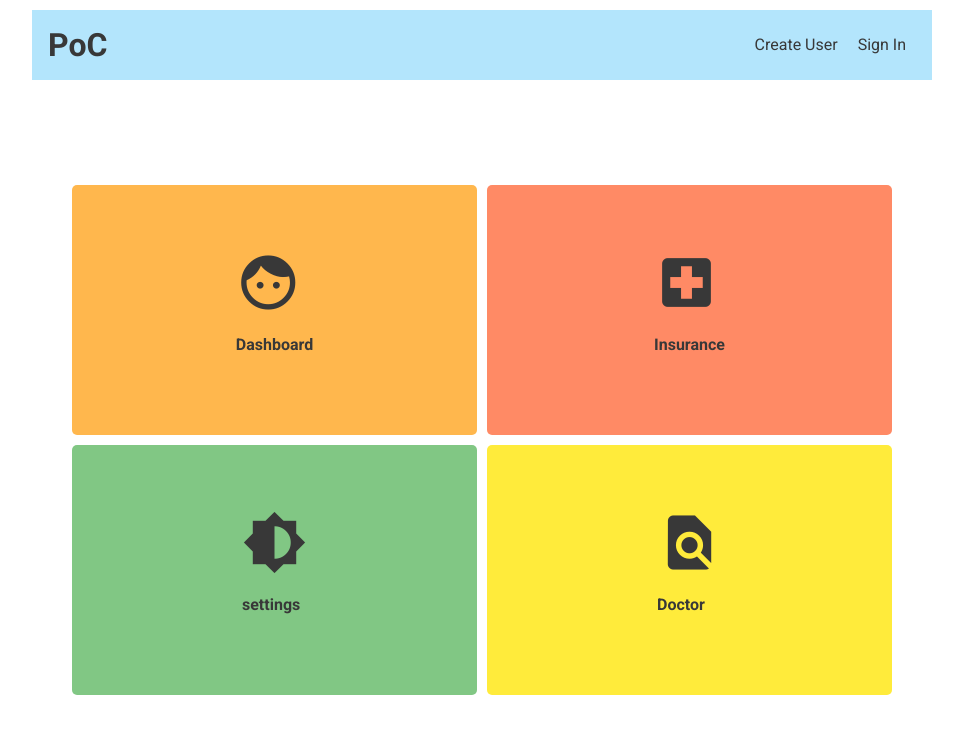
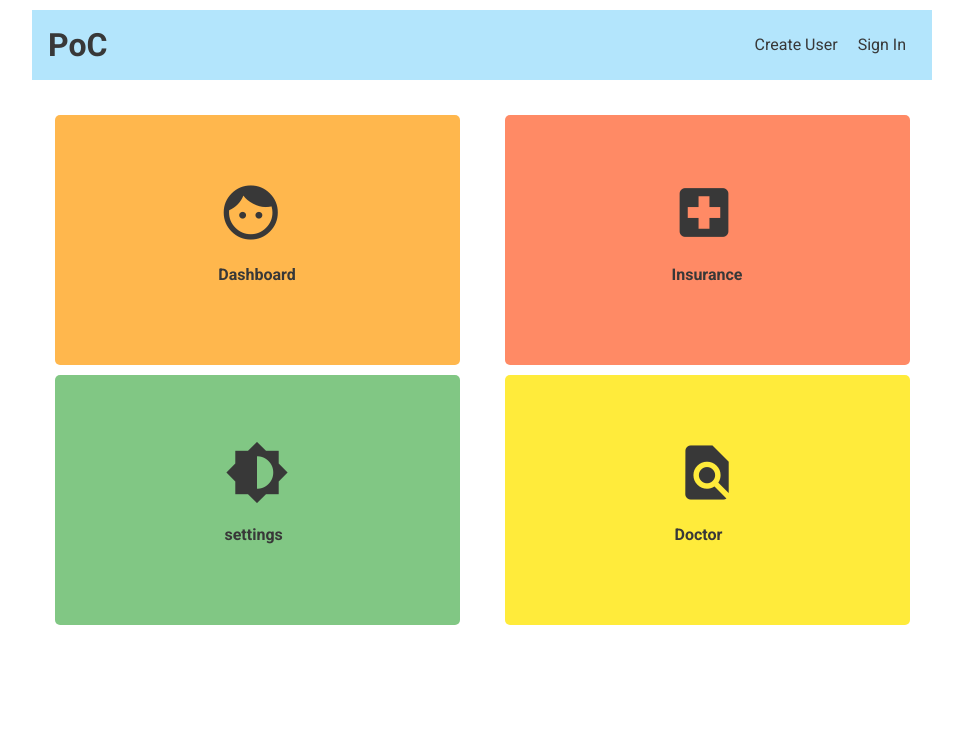
Before and after one commit to trevorkirpaul/webview, a React (Create React App) app: page / in a window 1280 px wide. Shown: the top 734 px of the page, without its empty margins (158-1121 px from the left). Built offline with nearby package versions, Linux system fonts and the light colour scheme.

Commit message:
more styling

```diff
--- a/src/containers/home/index.js
+++ b/src/containers/home/index.js
@@ -9,9 +9,9 @@ import Icon from '../../reusable/Icon';
 const MobileWrapper = styled.div`
   display: flex;
   flex-wrap: wrap;
-  justify-content: center;
+  justify-content: ${ props => props.fromWrapper ? 'center' : 'space-around'};
   align-items: center;
-  margin-top: 100px;
+  margin-top: ${props => props.fromWrapper ? '100px' : '30px'};
   width: 100%;
   height: 100%;
 `;
@@ -91,7 +91,7 @@ class Home extends Component {
     // ! remove flip for prod, value is flipped for testing
     if (!app.fromWrapper) {
       return (
-        <MobileWrapper>
+        <MobileWrapper fromWrapper={app.fromWrapper}>
           {navOptions.map(opt => (
             <MNavButton
               key={opt.key}
```
